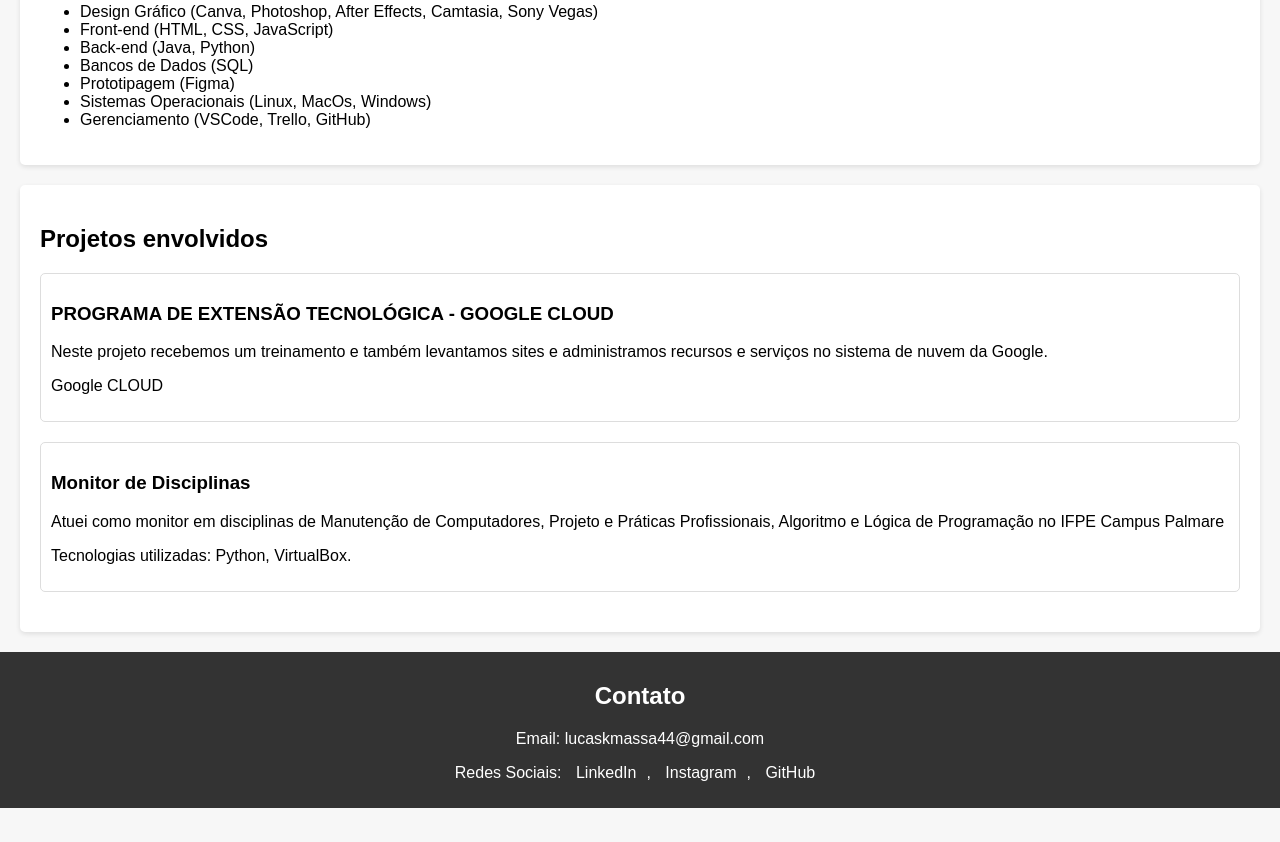
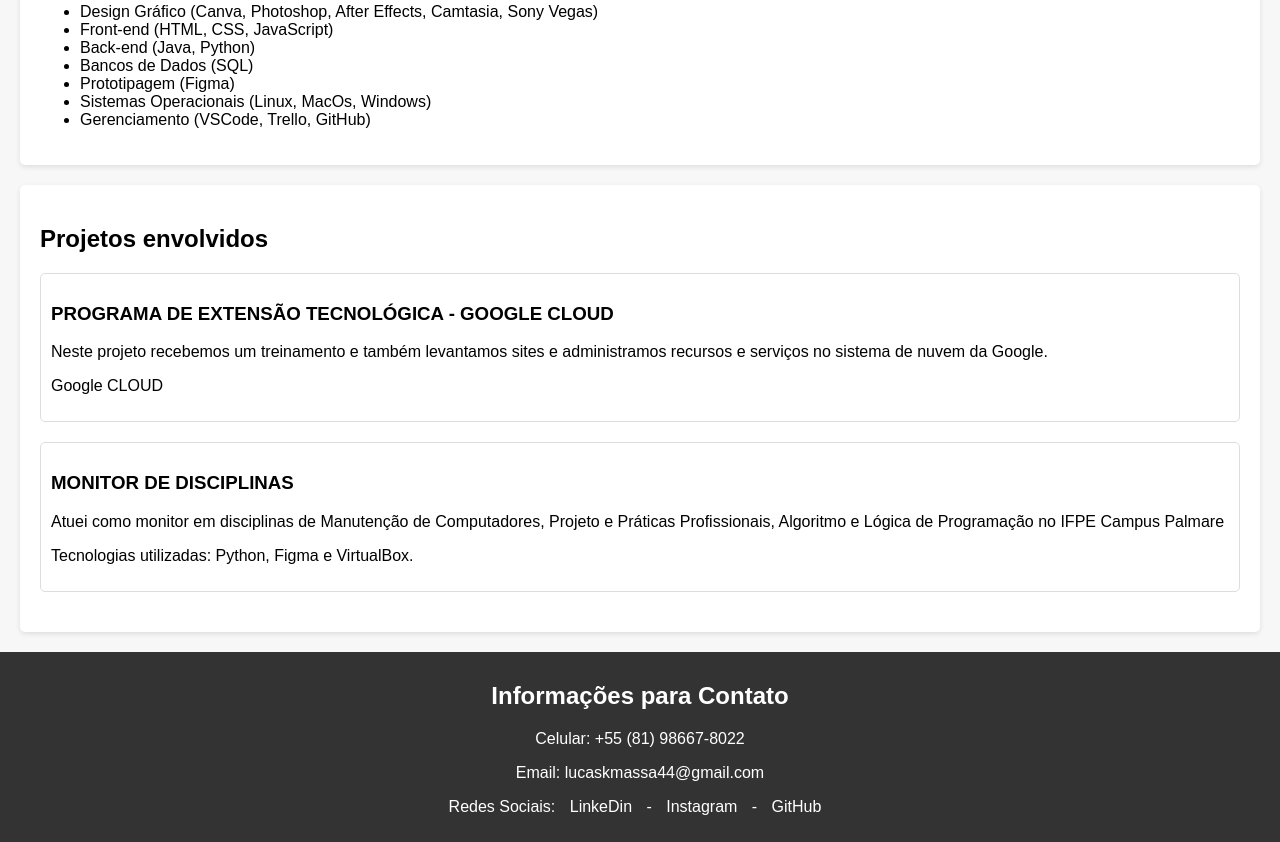
Before and after one commit to lucasptrick/Portifolio, a plain HTML site: page index.html in a window 1280 px wide. Shown: the part 858-1700 px from the top of the page. Before the commit the page ends 1666 px from the top, so only its background shows below. Drawn offline with Linux system fonts and the light colour scheme.

Commit message:
Update index.html

```diff
--- a/index.html
+++ b/index.html
@@ -67,20 +67,21 @@ entregar excelência em meus resultados.</p>
 
         </div>
         <div class="project">
-            <h3>Monitor de Disciplinas</h3>
+            <h3>MONITOR DE DISCIPLINAS</h3>
             <p>Atuei como monitor em disciplinas de
                 Manutenção de Computadores,
                 Projeto e Práticas Profissionais,
                 Algoritmo e Lógica de Programação
                 no IFPE Campus Palmare</p>
-            <p>Tecnologias utilizadas: Python, VirtualBox.</p>
+            <p>Tecnologias utilizadas: Python, Figma e VirtualBox.</p>
 
         </div>
     </section>
     <footer>
-        <h2>Contato</h2>
+        <h2>Informações para Contato</h2>
+        <p>Celular: +55 (81) 98667-8022</p>
         <p>Email: lucaskmassa44@gmail.com</p>
-        <p>Redes Sociais: <a href="https://www.linkedin.com/in/lucasptrck/">LinkedIn</a>, <a href="https://www.instagram.com/lucasptrick_/">Instagram</a>, <a href="https://github.com/lucasptrick">GitHub</a></p>
+        <p>Redes Sociais: <a href="https://www.linkedin.com/in/lucasptrck/">LinkeDin</a> - <a href="https://www.instagram.com/lucasptrick_/">Instagram</a> - <a href="https://github.com/lucasptrick">GitHub</a></p>
     </footer>
 </body>
 </html>
```
